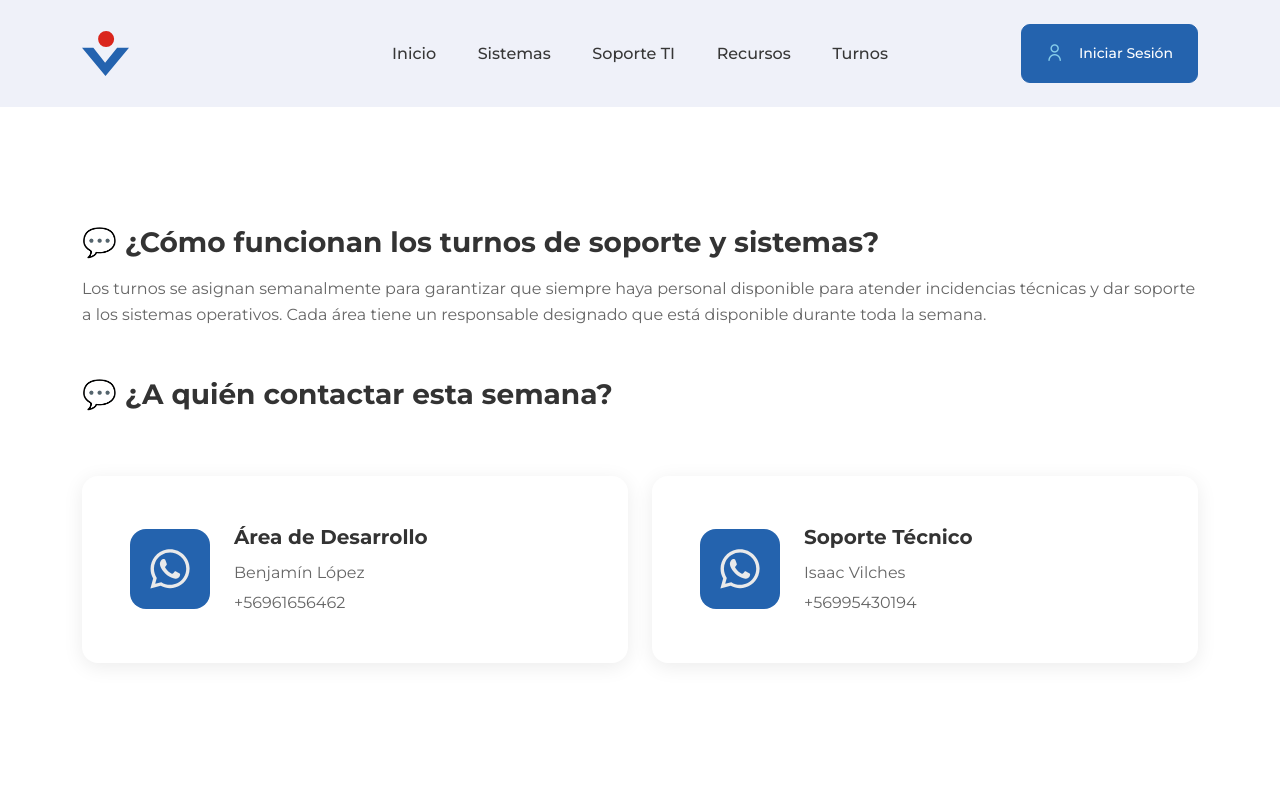
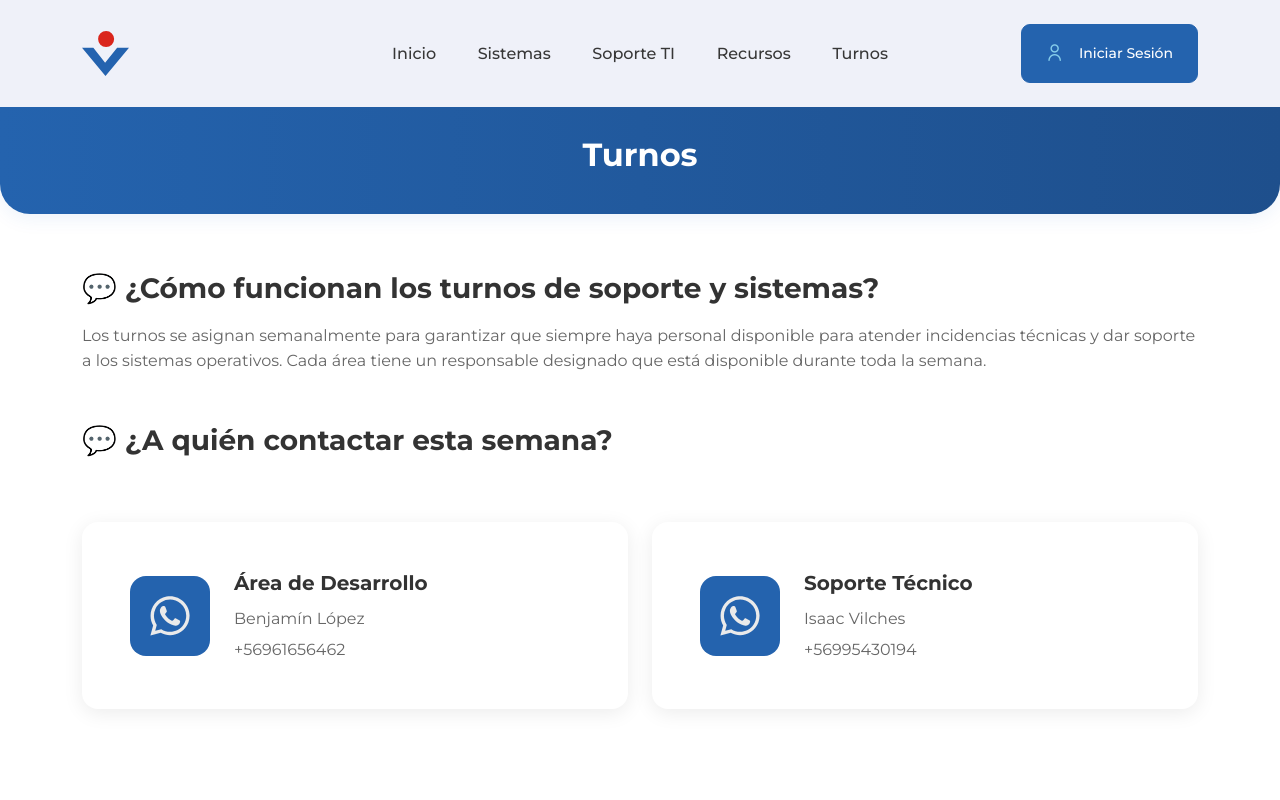
Before and after one commit to doblesmusic/Web-Informatica-Verfrut, a React (Vite) app: page / in a window 1280 px wide. Both pictures are taken after a click on the link "Turnos". Shown: the top 800 px of the page. Built offline with nearby package versions, Linux system fonts and the light colour scheme; the HTML template or start-up script is replaced by a standard one.

Commit message:
Eliminar el activo BG.svg no utilizado y actualizar el componente Banner para usar el nuevo background.svg; agregar el componente Breadcrumb a Anexos y Turnos para mejorar la navegación; ajustar los márgenes en los estilos de Anexos y Turnos para un mejor diseño.

```diff
--- a/src/components/Anexos/Anexos.jsx
+++ b/src/components/Anexos/Anexos.jsx
@@ -2,11 +2,16 @@ import React, { useState, useEffect } from 'react'
 import './Anexos.scss'
 import Footer from '../Footer/Footer'
 import Select from '../Select/Select'
+import Breadcrumb from '../Breadcrumb/Breadcrumb'
 
 const Anexos = () => {
 
   return (
     <>
+  {/* Breadcrumb */}
+  <div className="container-large">
+    <Breadcrumb title="Anexos"/>
+  </div>
 
 <div className='anexos-container'>
   {/* Selects */}
--- a/src/components/Anexos/Anexos.scss
+++ b/src/components/Anexos/Anexos.scss
@@ -1,5 +1,5 @@
 .anexos-container {
-  margin-top: 7rem;
+  margin-top: 1rem;
   padding: 1rem;
 }
 
--- a/src/components/Banner/Banner.jsx
+++ b/src/components/Banner/Banner.jsx
@@ -1,7 +1,7 @@
 import 'bootstrap/dist/css/bootstrap.min.css'
 import 'bootstrap/dist/js/bootstrap.bundle.min.js'
 import './Banner.scss'
-import BG from '../../assets/Hero/svg/BG.svg'
+import background from '../../assets/Hero/svg/background.svg';
 import CHECK from '../../assets/Hero/svg/CHECK.svg'
 import P1 from '../../assets/Hero/svg/P1.svg'
 import P2 from '../../assets/Hero/svg/P2.svg'
@@ -57,7 +57,7 @@ function Banner() {
                         </div>
                         <div className="col-12 col-md-4 hero-anidado" >
                             <div className="hero-image-container" style={{position: 'relative', width: '100%', height: '400px'}}>
-                                <img src={BG} alt="Fondo" className='hero-bg' style={{
+                                <img src={background} alt="Fondo" className='hero-bg' style={{
                                     position: 'absolute',
                                     top: 0,
                                     left: 0,
--- a/src/components/Breadcrumb/Breadcrumb.jsx
+++ b/src/components/Breadcrumb/Breadcrumb.jsx
@@ -0,0 +1,16 @@
+import React from 'react'
+import './Breadcrumb.scss'
+
+const Breadcrumb = ({ title }) => {
+    return (
+        <div className="breadcrumb-container">
+            <div className="row align-items-center">
+                <div className="col-12 text-center">
+                    <h1 className="breadcrumb-title">{title}</h1>
+                </div>
+            </div>
+        </div>
+    )
+}
+
+export default Breadcrumb
--- a/src/components/Breadcrumb/Breadcrumb.scss
+++ b/src/components/Breadcrumb/Breadcrumb.scss
@@ -0,0 +1,15 @@
+.breadcrumb-container {
+    margin-top: 4.5rem;
+    background: linear-gradient(to right, #2463AE, #1E4F8C);
+    width: 100vw;
+    margin-left: calc(-50vw + 50%);
+    padding: 2rem;
+    border-radius: 0px 0px 30px 30px;
+    box-shadow: 0 4px 20px rgba(13, 95, 195, 0.079);
+}
+
+.breadcrumb-title {
+    font-size: 2rem;
+    font-weight: 700;
+    color: #ffffff;
+}
--- a/src/components/Turnos/Turnos.jsx
+++ b/src/components/Turnos/Turnos.jsx
@@ -1,7 +1,8 @@
 import React, { useState, useEffect } from 'react'
 import './Turnos.scss'
 import Footer from '../Footer/Footer'
-import Select from '../Select/Select'
+import Breadcrumb from '../Breadcrumb/Breadcrumb'
+
 
 const Turnos = () => {
   const [turnoDesarrollo, setTurnoDesarrollo] = useState(null);
@@ -41,6 +42,12 @@ const Turnos = () => {
 
   return (
     <div>
+      {/* Breadcrumb */}
+      <div className="container-large">
+        <Breadcrumb title="Turnos"/>
+      </div>
+
+      {/* Turnos */}
     <div className="turnos-container">
       <div className="container">
         <div className="row">
--- a/src/components/Turnos/Turnos.scss
+++ b/src/components/Turnos/Turnos.scss
@@ -1,7 +1,8 @@
 .turnos-container {
-  margin-top: 10rem;
+  margin-top: 1.5rem;
   background: #ffffff;
   padding: 2rem;
+
 
   .turnos-section {
     .icon-wrapper {
```
Also changed, not shown: src/assets/Hero/SVG/background.svg (renamed from src/assets/Hero/SVG/BG.svg).
